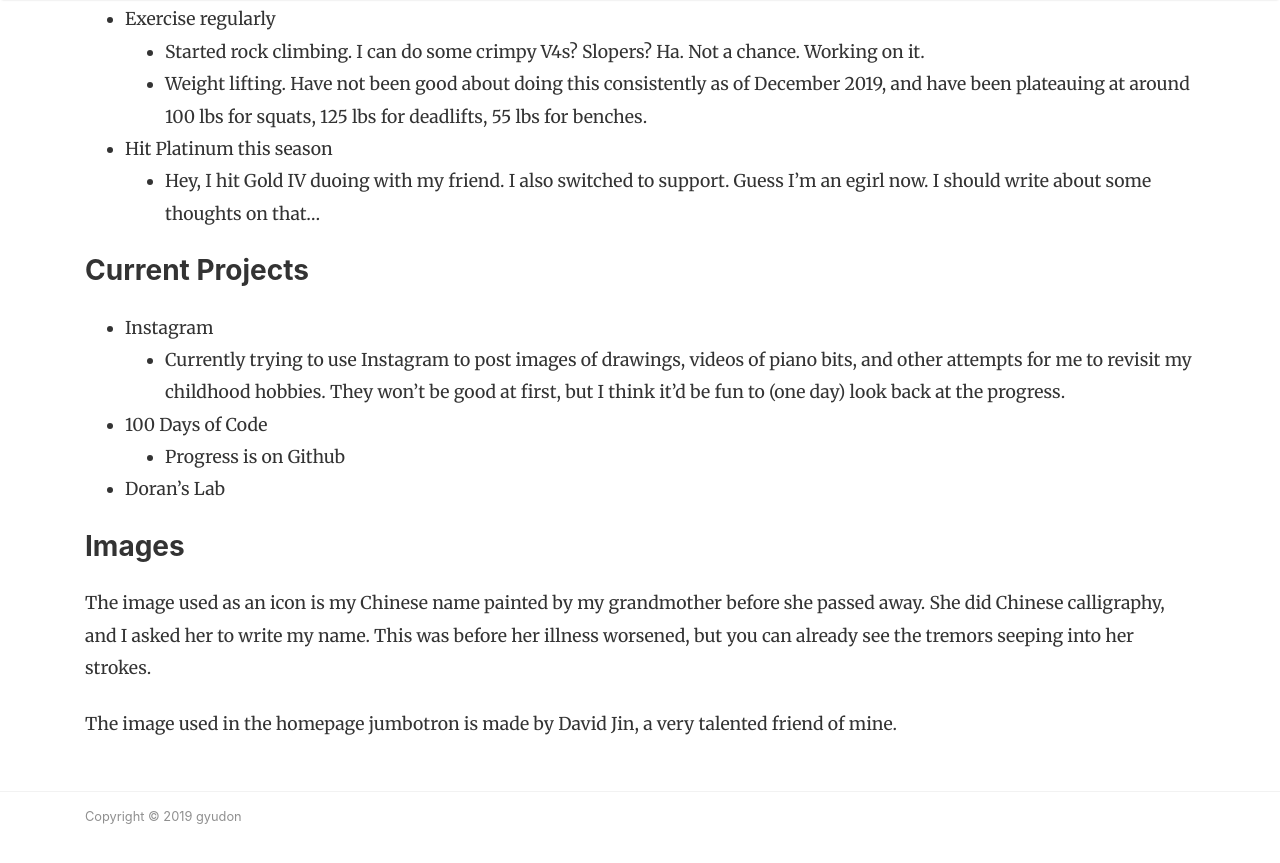
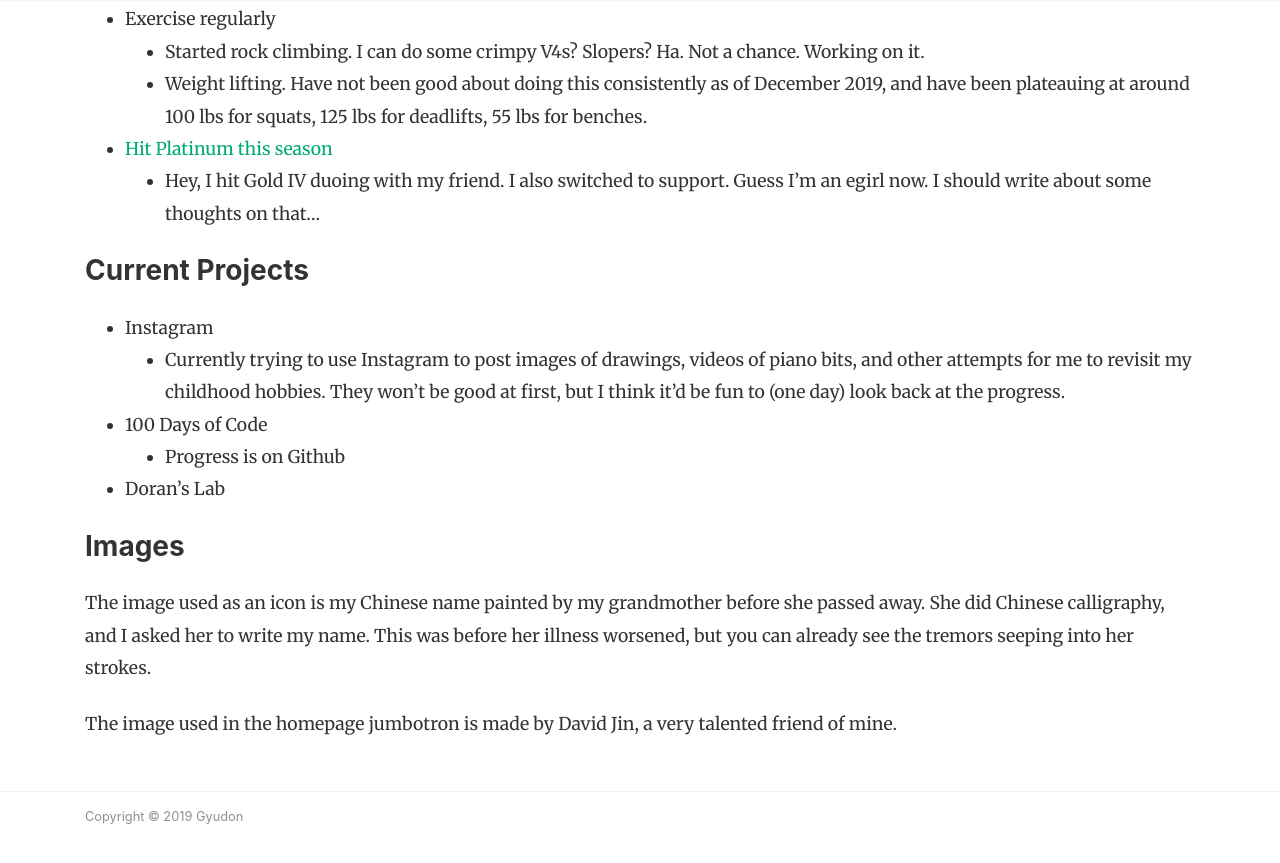
Before and after one commit to gyyu/gyyu.github.io, a Jekyll site: the page built from about.md, in a window 1280 px wide and 900 px high, scrolled down 1478 px. Shown: the top 863 px of the window. Built offline with Jekyll 4.4.1, drawn with Linux system fonts in a browser that asks for light colours; nearby versions of some CDN libraries; comment, search, counter and statistics services are not loaded.

```diff
--- a/_config.yml
+++ b/_config.yml
@@ -1,5 +1,5 @@
 # Site
-name: "gyudon"
+name: "Gyudon"
 description: "just a thermodynamic miracle"
 meta_description: "o7"
 logo: 'assets/images/logo.png'
--- a/about.md
+++ b/about.md
@@ -52,7 +52,7 @@ Mellon University, and graduated Fall 2019. Hopefully out to do good in this wor
   Working on it.
   - Weight lifting. Have not been good about doing this consistently as of December 2019, and have been
   plateauing at around 100 lbs for squats, 125 lbs for deadlifts, 55 lbs for benches.
-- Hit Platinum this season
+- [Hit Platinum this season](https://na.op.gg/summoner/userName=Gyudon)
   - Hey, I hit Gold IV duoing with my friend. I also switched to support. Guess I'm an egirl now. I should write
   about some thoughts on that...
 
```
